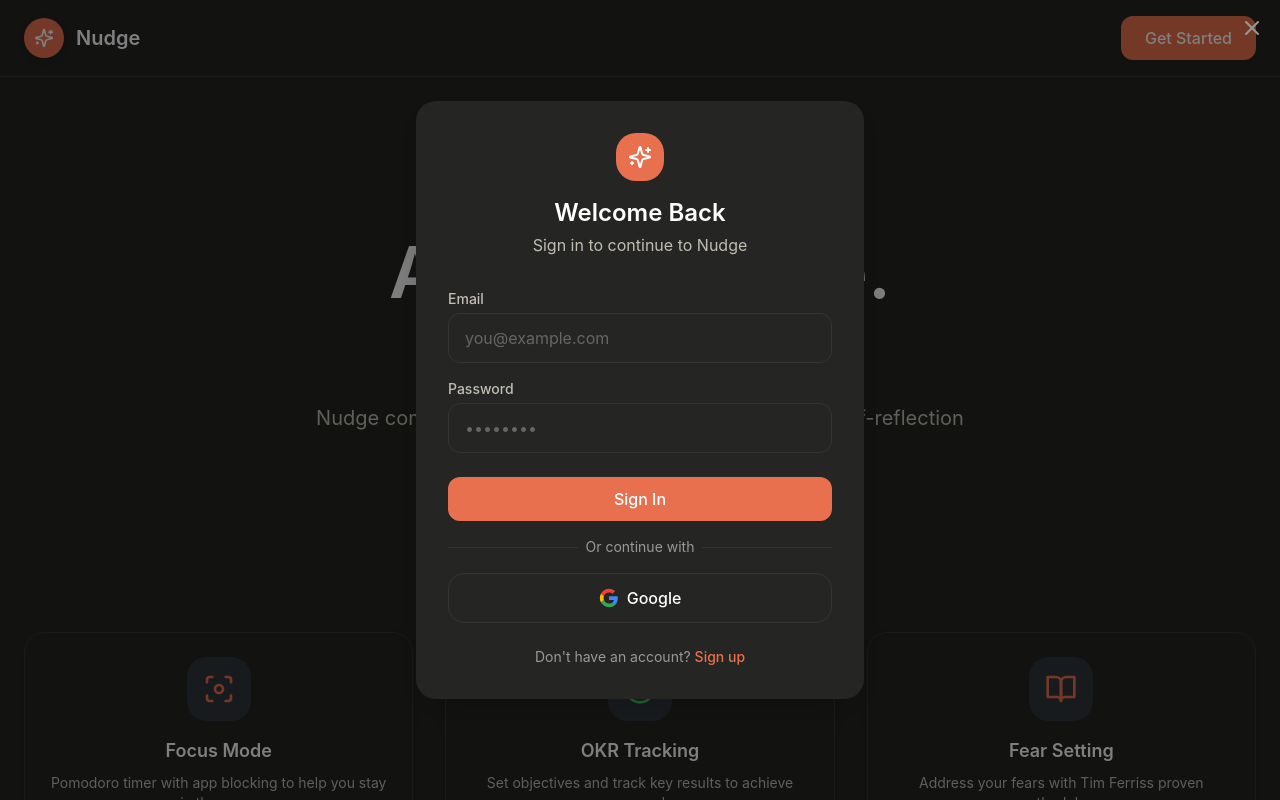
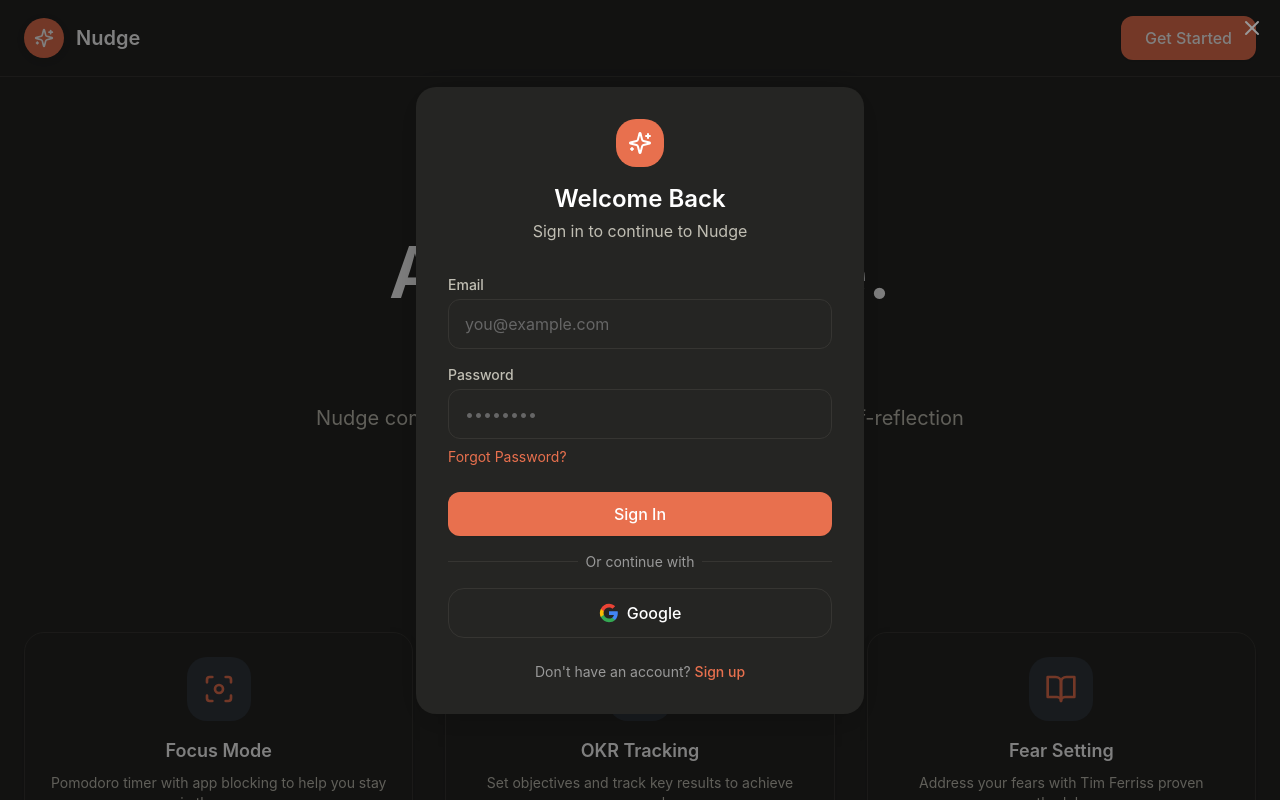
Before and after one commit to misaelec/NudgeWeb, a Next.js app: page /landing in a window 1280 px wide. Both pictures are taken after a click on the button "Get Started". Shown: the top 800 px of the page. Built offline with nearby package versions, Linux system fonts and the light colour scheme; no server answers.

Commit message:
Fixing email login

```diff
--- a/app/landing/page.tsx
+++ b/app/landing/page.tsx
@@ -75,7 +75,7 @@ export default function LandingPage() {
         }
       } else {
         console.log('Auth: Calling signin endpoint')
-        let res = await fetch(`${supabaseUrl}/auth/v1/token?grant_type=password`, {
+        const res = await fetch(`${supabaseUrl}/auth/v1/token?grant_type=password`, {
           method: 'POST',
           headers: {
             'Content-Type': 'application/json',
@@ -83,37 +83,12 @@ export default function LandingPage() {
           },
           body: JSON.stringify({ email, password }),
         })
-        let data = await res.json()
         console.log('Auth: Signin response status:', res.status)
+        const data = await res.json()
         console.log('Auth: Signin response data:', data)
 
-        // If invalid credentials, try to sign up instead
-        if (data.error_code === 'invalid_credentials') {
-          console.log('Auth: Account not found, trying signup')
-          res = await fetch(`${supabaseUrl}/auth/v1/signup`, {
-            method: 'POST',
-            headers: {
-              'Content-Type': 'application/json',
-              'apikey': supabaseAnonKey,
-            },
-            body: JSON.stringify({ email, password }),
-          })
-          data = await res.json()
-          console.log('Auth: Signup response:', data)
-
-          if (data.confirmation_sent_at || data.msg?.includes('confirmation')) {
-            setError('Account created! Please check your email to confirm your account, then log in.')
-            setIsLoading(false)
-            return
-          }
-        }
-
         if (data.error || !data.access_token) {
-          if (data.confirmation_sent_at || data.msg?.includes('confirmation') || data.error_code === 'email_not_confirmed') {
-            setError('Account created! Please check your email to confirm your account, then log in.')
-          } else {
-            setError(data.error_description || data.message || data.msg || 'Authentication failed')
-          }
+          setError(data.msg || 'Invalid email or password. Try "Forgot Password?" if needed.')
         } else {
           localStorage.setItem('supabase_session', JSON.stringify(data))
           router.push('/app/reminders')
@@ -285,6 +260,41 @@ export default function LandingPage() {
                 className="input"
                 placeholder="••••••••"
               />
+              {authMode === 'signin' && (
+                <button
+                  type="button"
+                  onClick={async () => {
+                    if (!email) {
+                      setError('Please enter your email address')
+                      return
+                    }
+                    setIsLoading(true)
+                    setError('')
+                    try {
+                      const res = await fetch(`${supabaseUrl}/auth/v1/recover`, {
+                        method: 'POST',
+                        headers: {
+                          'Content-Type': 'application/json',
+                          'apikey': supabaseAnonKey,
+                        },
+                        body: JSON.stringify({ email }),
+                      })
+                      const data = await res.json()
+                      if (res.ok) {
+                        setError('Password reset email sent! Check your inbox.')
+                      } else {
+                        setError(data.msg || 'Failed to send reset email')
+                      }
+                    } catch (err) {
+                      setError('Failed to send reset email')
+                    }
+                    setIsLoading(false)
+                  }}
+                  className="text-sm text-accent-primary hover:underline mt-2"
+                >
+                  Forgot Password?
+                </button>
+              )}
             </div>
 
             <button
```
